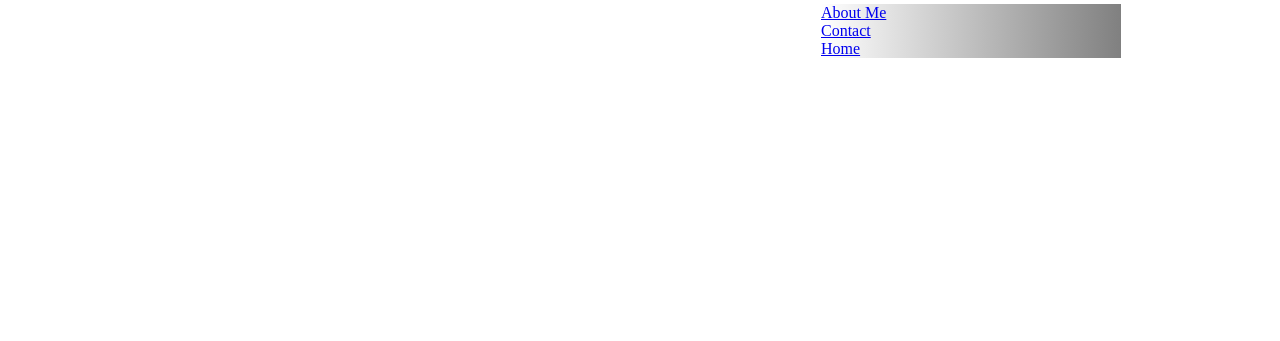
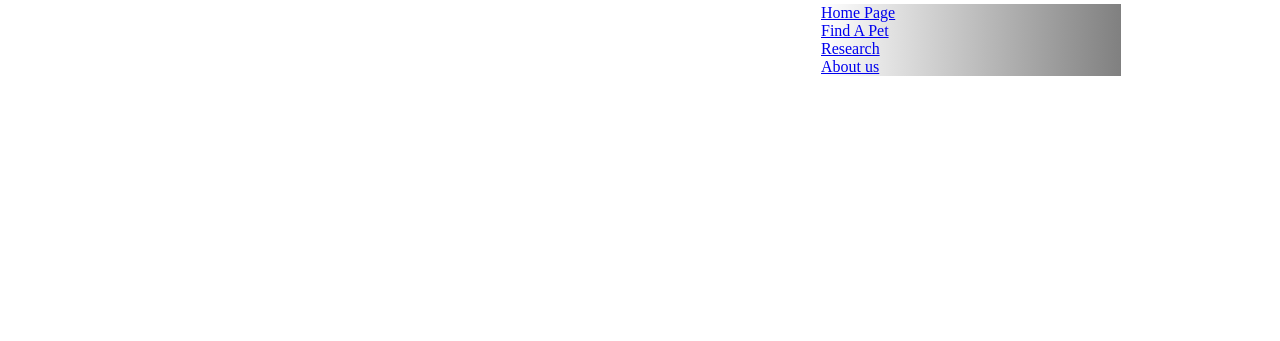
Before and after one commit to puravp2/Adopt_A_Pet, a plain HTML site: page findapet.html in a window 1280 px wide. Shown: the part 459-800 px from the top of the page. Drawn offline with Linux system fonts and the light colour scheme; files whose address does not match are found by name.

Commit message:
Update findapet.html

```diff
--- a/findapet.html
+++ b/findapet.html
@@ -62,10 +62,10 @@
    <img src="booker.png" alt="HTML5 Icon" width="128" height="128">
 </p>
  <ul>
-  <li><a class="homepage.html" href="home.html"></a></li>
-  <li><a href="findapet.html">About Me</a></li>
-  <li><a href="research.html">Contact</a></li>
-  <li><a href="aboutus.html">Home</a></li>
+  <li><a class="homepage.html" href="home.html">Home Page</a></li>
+  <li><a href="findapet.html">Find A Pet</a></li>
+  <li><a href="research.html">Research</a></li>
+  <li><a href="aboutus.html">About us</a></li>
   </ul>
 </body>
 </html>
```
